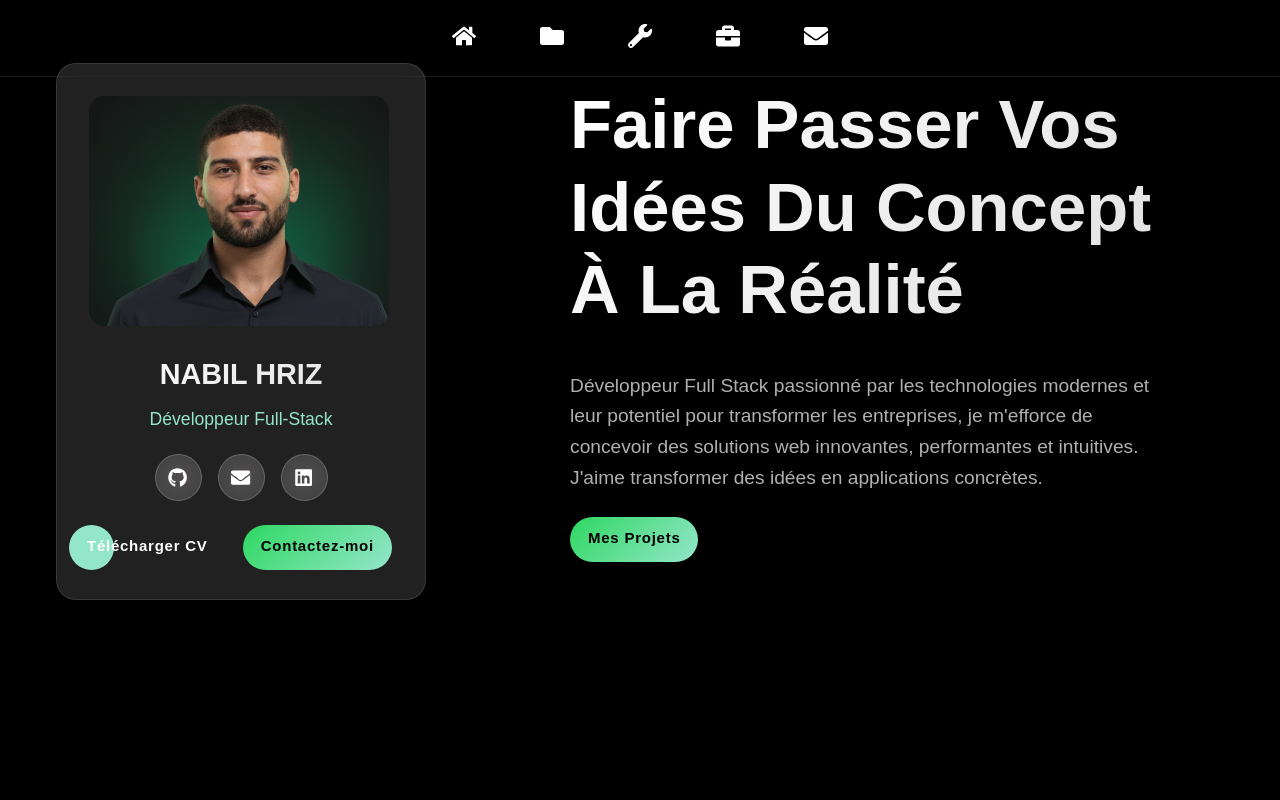
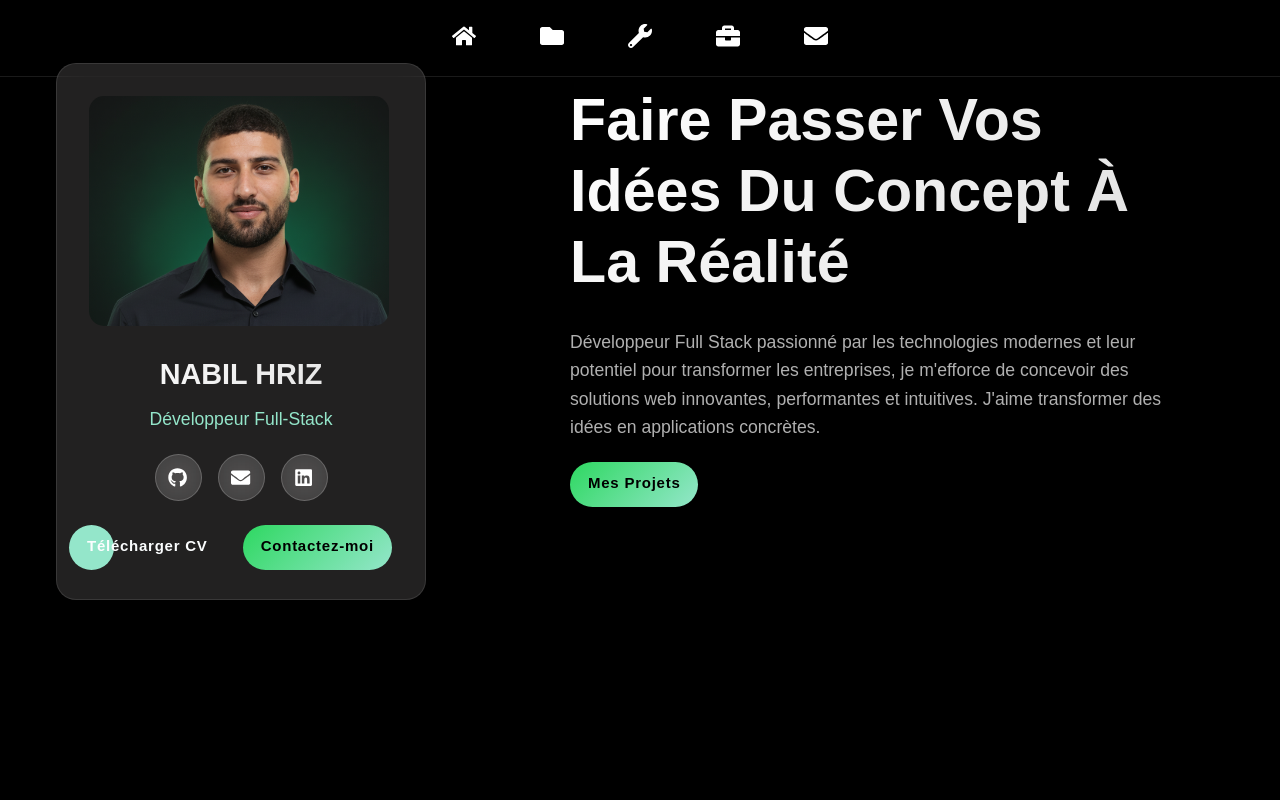
Before and after one commit to NABIL-HRIZ/portfolio, a React (Vite) app: page / in a window 1280 px wide. Shown: the top 800 px of the page. Built offline with nearby package versions, Linux system fonts and the light colour scheme.

Commit message:
last one

```diff
--- a/src/styles/HeroSection.css
+++ b/src/styles/HeroSection.css
@@ -299,7 +299,7 @@
 
 .hero-title {
   margin-top:-25px;
-  font-size:4.3rem;
+  font-size:3.7rem;
   font-weight: bold;
   line-height: 1.2;
   background: linear-gradient(135deg, #ffffff 0%, #e0e0e0 100%);
@@ -315,7 +315,7 @@
 }
 
 .hero-subtitle {
-  font-size: 1.2rem;
+  font-size: 1.1rem;
   line-height: 1.6;
   color: #b0b0b0;
   margin-top: -50px;
--- a/vite.config.js
+++ b/vite.config.js
@@ -1,7 +1,7 @@
 import { defineConfig } from 'vite'
 import react from '@vitejs/plugin-react'
 
-// https://vitejs.dev/config/
+
 export default defineConfig({
   plugins: [react()]
 })
```
Also changed, not shown: 1 other file (tests, documents, lock files or other folders).
